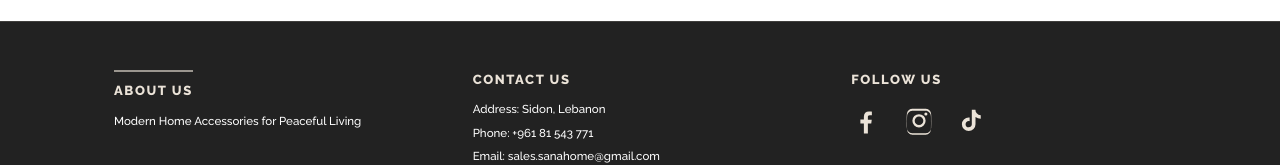
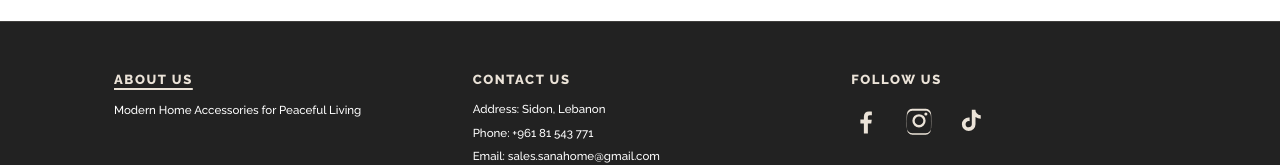
Before and after one commit to hadizzz001/mikasa, a Next.js app: page / in a window 1280 px wide. Shown: the part 468-633 px from the top of the page. Built offline with nearby package versions, Linux system fonts and the light colour scheme; no server answers; the database is empty.

Commit message:
first commit

```diff
--- a/src/app/globals.css
+++ b/src/app/globals.css
@@ -1030,10 +1030,11 @@ color: #ebe3d8 !important;
 .sana-footer__heading-link:hover {
   opacity: 0.8;
 }
-/* Decorative line above the "About Us" heading. */
+/* Render the "About Us" heading as a hypertext link. */
 .sana-footer__heading-link--about {
-  border-top: 2px solid rgba(235, 227, 216, 0.6);
-  padding-top: 0.55rem;
+  text-decoration: underline;
+  text-underline-offset: 4px;
+  text-decoration-thickness: 2px;
 }
 
 .sana-footer__text {
```
